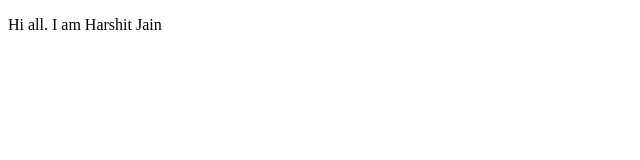
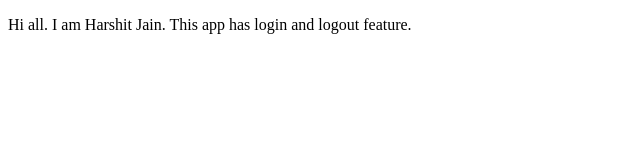
Before and after one commit to Harshit-KDU/kdu2021-training, a plain HTML site: page index.html in a window 1280 px wide. Shown: the whole page, without its empty margins (0-640 px from the left). Drawn offline with Linux system fonts and the light colour scheme.

Commit message:
more features

```diff
--- a/index.html
+++ b/index.html
@@ -6,6 +6,6 @@
     <title>Git Learning</title>
 </head>
 <body>
-    <p> Hi all. I am Harshit Jain</p>
+    <p> Hi all. I am Harshit Jain. This app has login and logout feature.</p>
 </body>
 </html>
```
